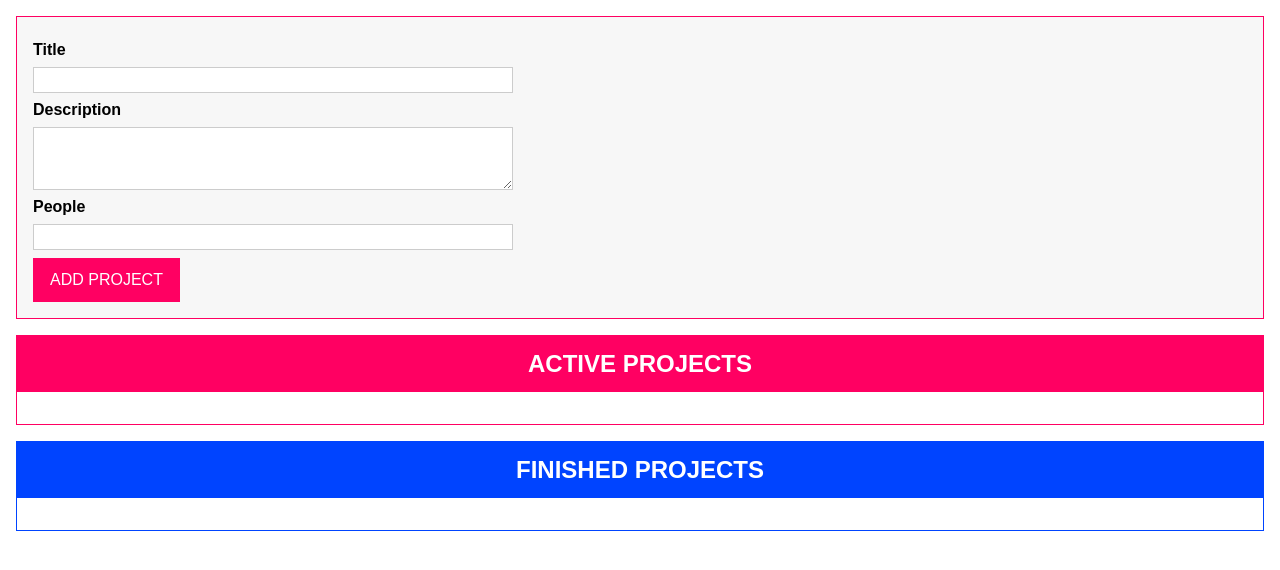
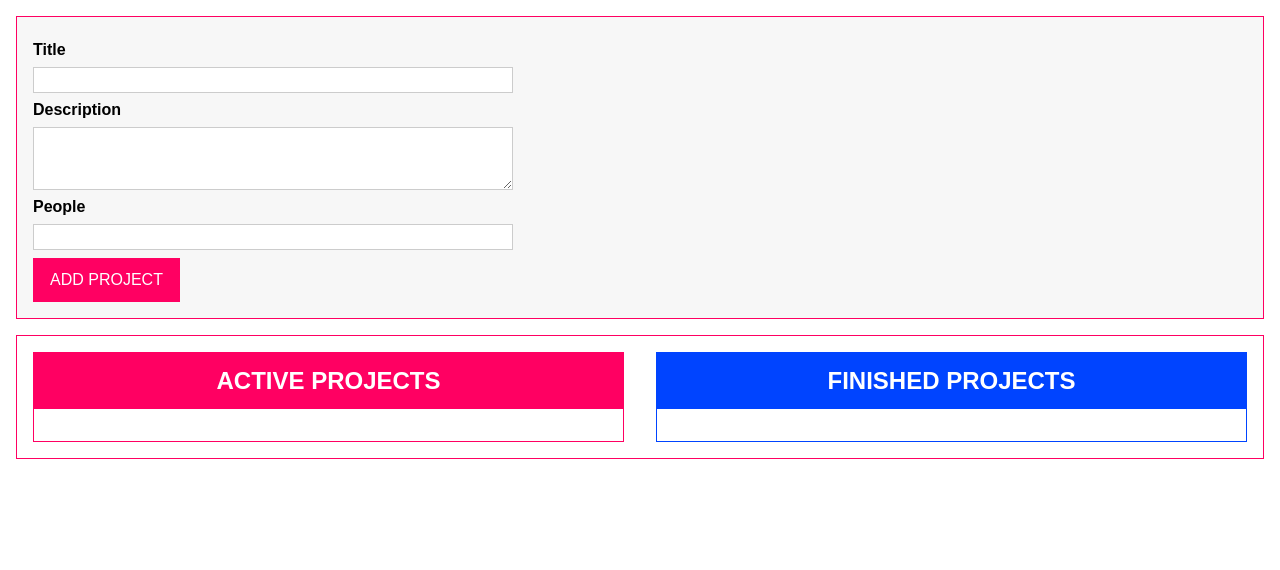
Before and after one commit to SashaKuh/Drag-and-Drop, a website with bundled scripts: page index.html in a window 1280 px wide. Built offline with nearby package versions, Linux system fonts and the light colour scheme.

Commit message:
last update styled

```diff
--- a/app.css
+++ b/app.css
@@ -58,6 +58,7 @@ button:active {
 .projects {
   margin: 1rem;
   border: 1px solid #ff0062;
+      width: -webkit-fill-available;
 }
 
 .projects header {
@@ -97,6 +98,7 @@ button:active {
 .projects li h2 {
   color: #ff0062;
   margin: 0.5rem 0;
+
 }
 
 #finished-projects li h2 {
@@ -126,3 +128,8 @@ button:active {
   border: 1px solid #ff0062;
   background: #f7f7f7;
 }
+
+#active-finished-projects{
+  display: flex;
+  justify-content: space-around;
+}
--- a/index.html
+++ b/index.html
@@ -5,7 +5,7 @@
     <meta name="viewport" content="width=device-width, initial-scale=1.0" />
     <title>Document</title>
     <link rel="stylesheet" href="app.css" />
-    <script src="./dist//game.js" defer></script>
+    <script src="./dist/game.js" defer></script>
   </head>
   <body>
     <template id="project-input">
@@ -40,6 +40,8 @@
         <ul></ul>
       </section>
     </template>
-    <div id="app"></div>
+    <div id="app">
+      <div id="active-finished-projects" class="projects"></div>
+    </div>
   </body>
 </html>
--- a/src/game.ts
+++ b/src/game.ts
@@ -355,5 +355,12 @@ class ProjectInput extends Component<HTMLDivElement, HTMLFormElement>{
 }
 
 const prjInput = new ProjectInput()
-const activePrjList = new ProjectList('active')
-const finishedPrjList = new ProjectList('finished')
+
+
+const projectListContainer = document.getElementById('active-finished-projects')!;
+
+const activePrjList = new ProjectList('active');
+const finishedPrjList = new ProjectList('finished');
+
+projectListContainer.appendChild(activePrjList.element);
+projectListContainer.appendChild(finishedPrjList.element);
```
Also changed, not shown: dist/game.js.
